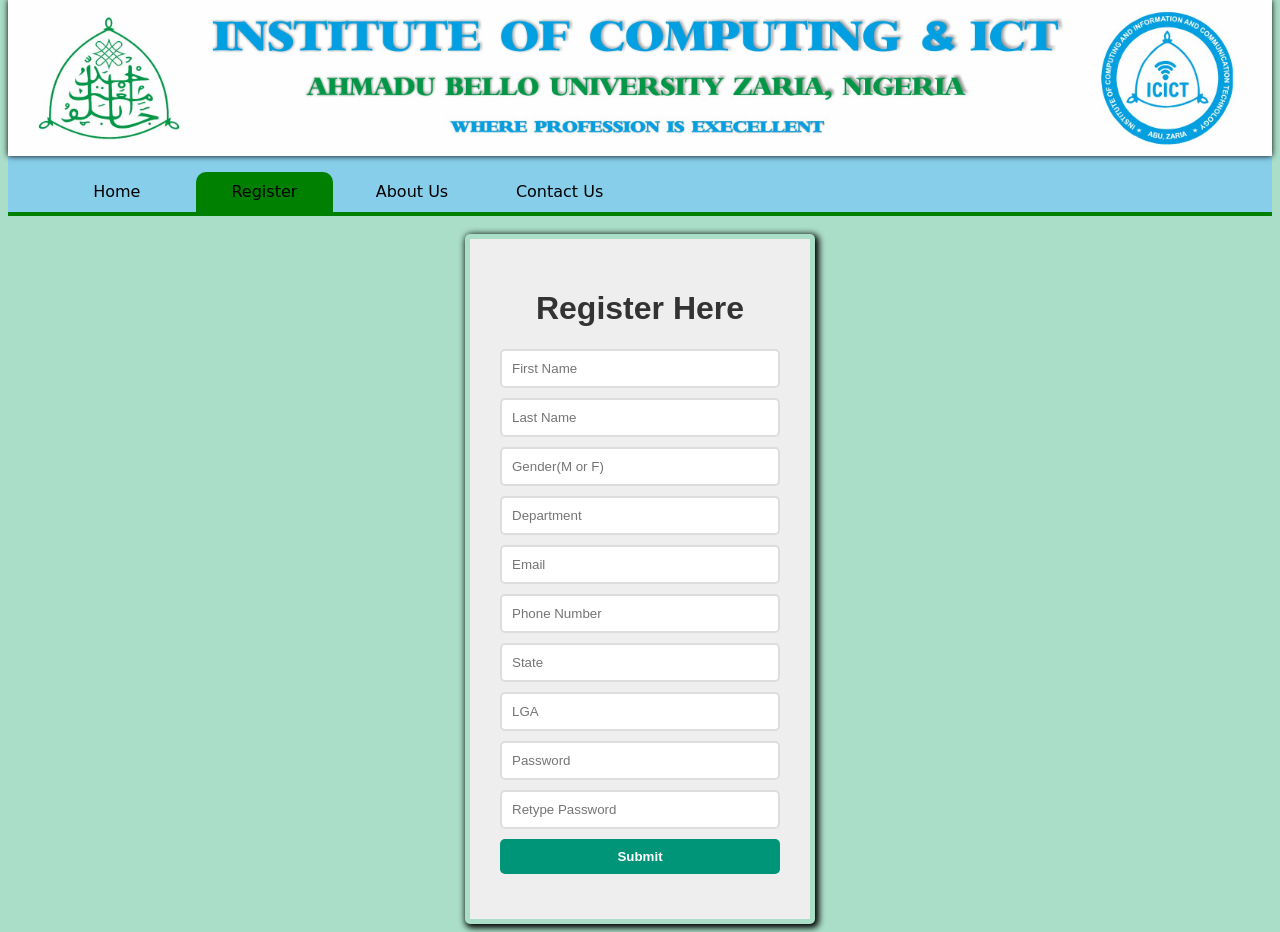
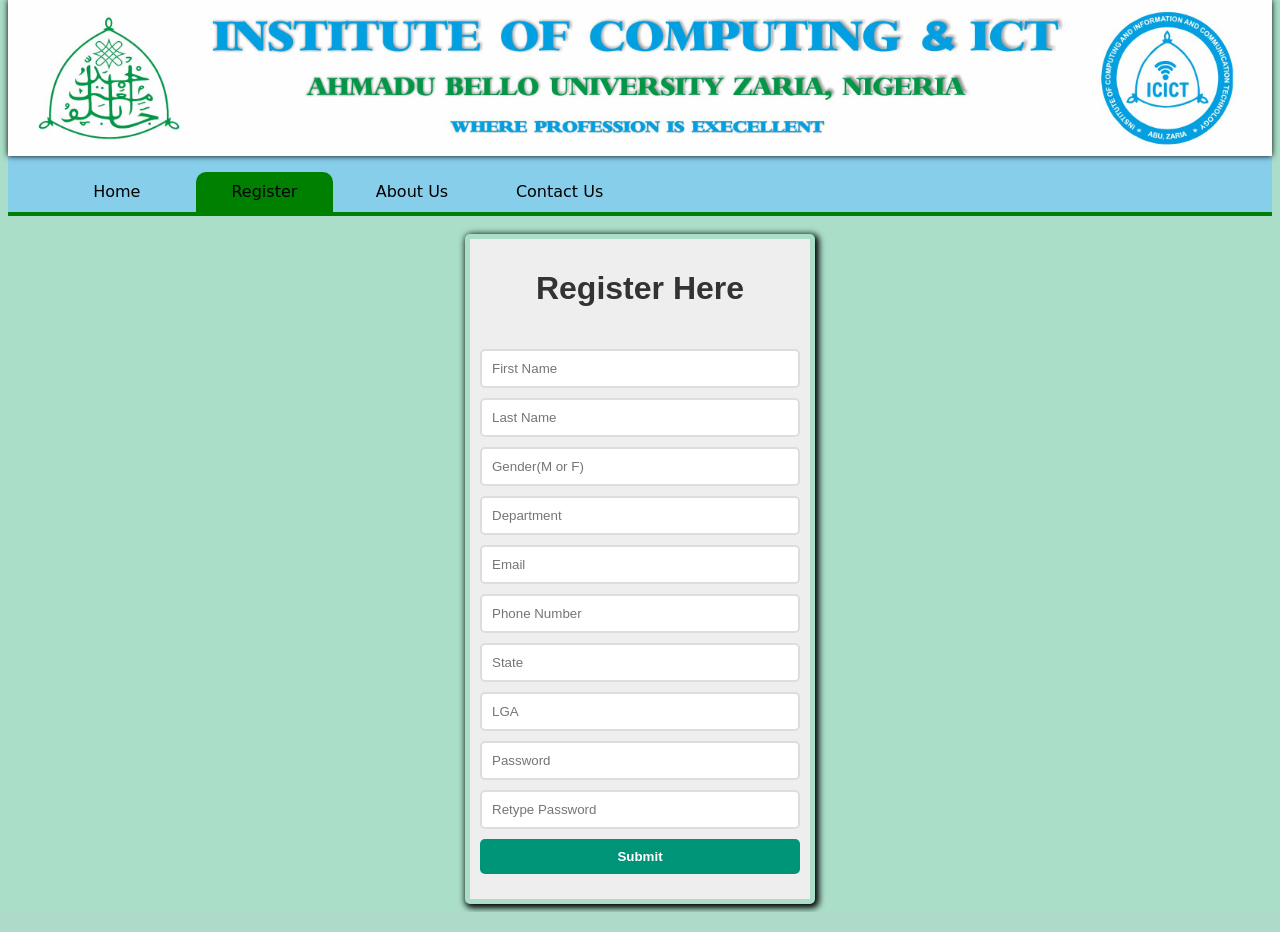
Before and after one commit to bunya017/leave-ms, a PHP site: page /register.html in a window 1280 px wide. Run offline with PHP 8.4, Linux system fonts and the light colour scheme.

Commit message:
refactor(form_log.css): Change padding

```diff
--- a/static/css/form_log.css
+++ b/static/css/form_log.css
@@ -95,11 +95,11 @@ li>a:hover{
 }
 
 .content{
-	padding: 30px;
+	padding: 10px;
 	background: #eeeeee;
 }
 .top_login{
-	margin-bottom: 15px;
+	padding-bottom: 20px;
 	text-align: center;
 	color: #333333;
 }
```
